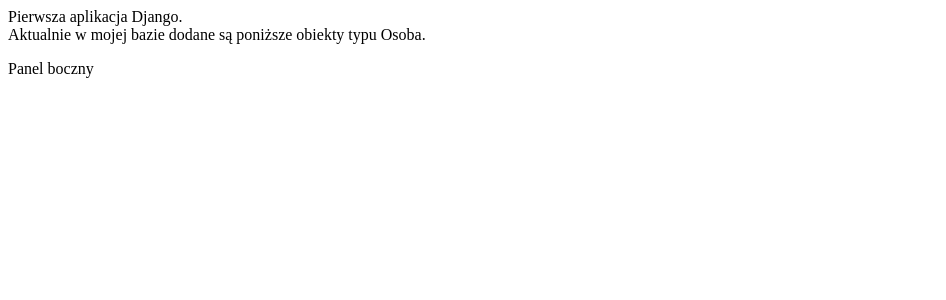
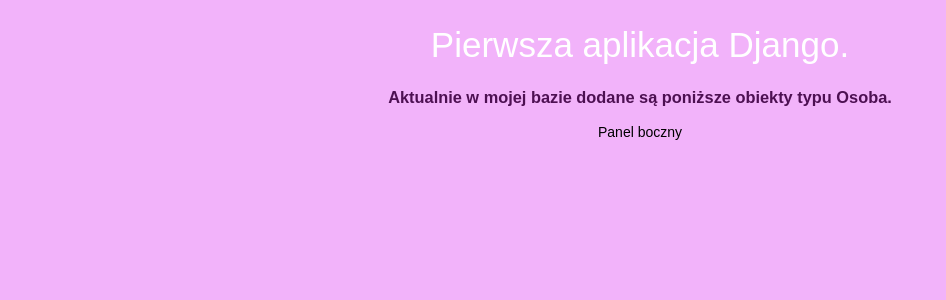
Before and after one commit to maja-kbb/api_collab, a Django app: page /journal_app/osoby_html/ in a window 1280 px wide. Shown: the top 300 px of the page, without its empty margins (0-946 px from the left). Run offline with Django 5.2, Linux system fonts and the light colour scheme; data that the repository does not hold is empty.

Commit message:
html i css

```diff
--- a/journal/journal_app/static/css/journal_app.css
+++ b/journal/journal_app/static/css/journal_app.css
@@ -0,0 +1,19 @@
+
+body {
+    margin: 25px;
+    background-color: rgba(240, 162, 250, 0.812);
+    font-family: arial, serif;
+    font-size: 14px;
+    text-align: center;
+  }
+
+
+  h1 {
+    font-size: 35px;
+    font-weight: normal;
+    margin-top: 5px;
+  }
+
+
+  #header { color: rgb(255, 255, 255); }
+  #content {color: rgb(77, 16, 82)}
--- a/journal/journal_app/templates/journal_app/base.html
+++ b/journal/journal_app/templates/journal_app/base.html
@@ -7,7 +7,7 @@
     </head>
     <body>
         <div id="header" >
-            Pierwsza aplikacja Django.
+            <h1>Pierwsza aplikacja Django.</h1>
         </div>
         <div id="content">
             {% block content %}
--- a/journal/journal_app/templates/journal_app/osoba/list.html
+++ b/journal/journal_app/templates/journal_app/osoba/list.html
@@ -3,7 +3,7 @@
 {% block title %}Lista obiektów Osoba{% endblock %}
 
 {% block content %}
-Aktualnie w mojej bazie dodane są poniższe obiekty typu Osoba.
+<b><h3>Aktualnie w mojej bazie dodane są poniższe obiekty typu Osoba.</h3></b>
 {% for osoba in osoby %}
 <p>User: {{ osoba.user }}</p>
 <p>Osoba: {{ osoba.imie }} {{ osoba.nazwisko }}</p>
```
